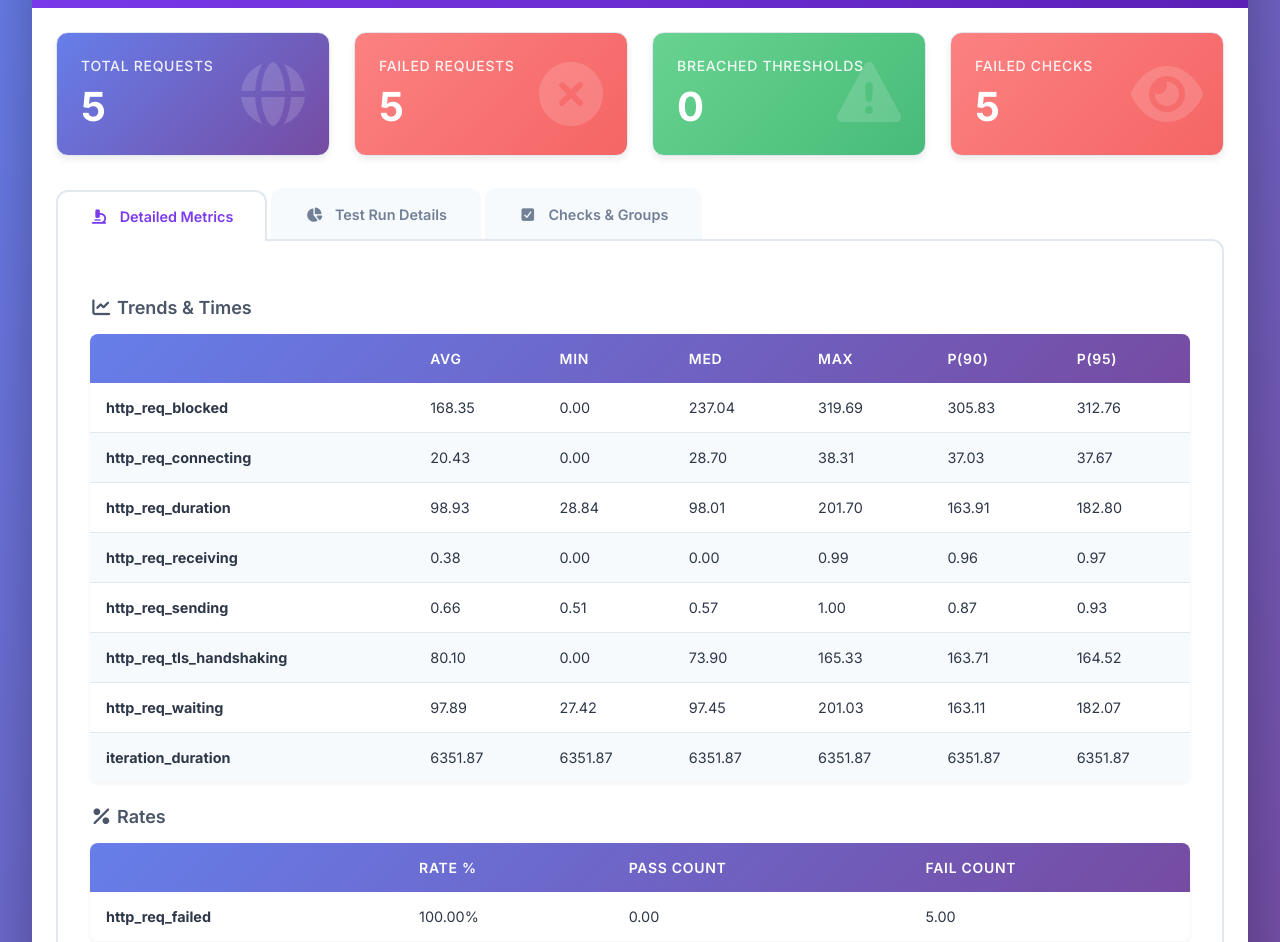
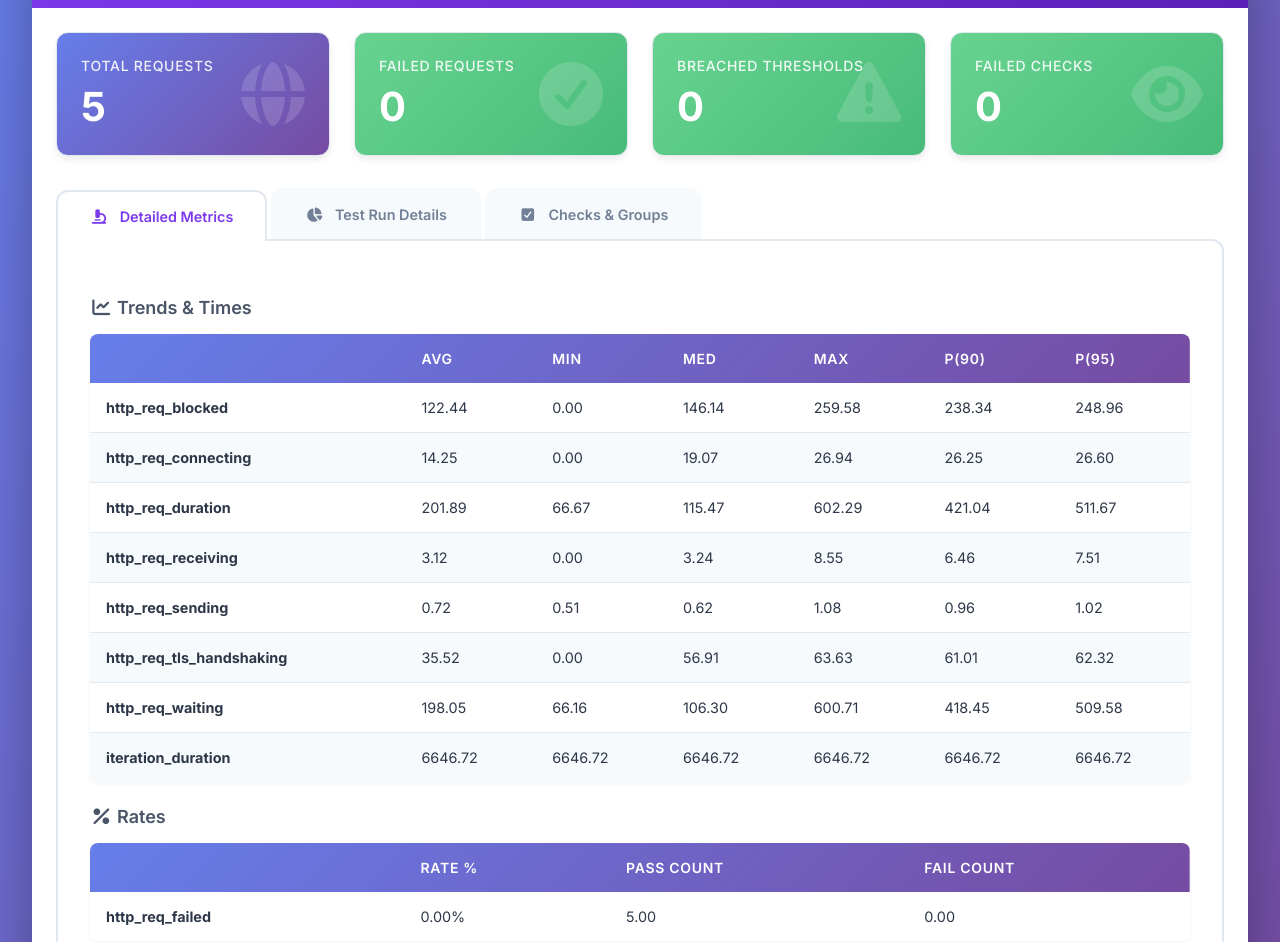
Before and after one commit to Nandajuturu770/k6-api-performance-testing-framework, a website: page reports/report_2026-04-20_23-16-23.html in a window 1280 px wide. Shown: the part 117-1059 px from the top of the page. Drawn offline with Linux system fonts and the light colour scheme.

Commit message:
API token implemation has dome successfully

```diff
--- a/config/env.js
+++ b/config/env.js
@@ -4,7 +4,7 @@ export const env = 'PROD';
  * Configuration file for school specified header configurations for API requests.
  */
 export const headerConfig = {
-    ORIGIN: 'https://manikanta.nprd.topschool.co.in',
-    REFERER: 'https://manikanta.nprd.topschool.co.in/',
-    X_TENANT_ID: '19g6xmkxzl68a'
+    ORIGIN: 'https://vidyapradhanp6.thetopschool.com',
+    REFERER: 'https://vidyapradhanp6.thetopschool.com/',
+    X_TENANT_ID: '19g6wlsyr9p1z'
 };
--- a/data/apis.csv
+++ b/data/apis.csv
@@ -1,6 +1,6 @@
 name,method,url,authRequired,expectedStatus,responseTime,payload
 auth,post,https://auth.thetopschool.com/api/v1/auth/login,false,201,1500,"{""userName"":""nttprmuser"",""password"":""Test@12345"",""rememberMe"":false,""userRoleId"":1,""deviceType"":""Web"",""organizationId"":null}"
-getDashboard,get,https://erpmastersuite.thetopschool.com/ngw/api/1.0.0/notification/dashboard,true,201,1000,""
-usersAchievements,get,https://erpmastersuite.thetopschool.com/api/1.0.0/gamification/admin/usersAchievements?userRoleId=3,true,201,1500,"{""userRoleId""=3}"
-instituteDetails,get,https://sa.thetopschool.com/api/v1/schoolAdmin/instituteDetails,true,304,1000,""
+getDashboard,get,https://erpmastersuite.thetopschool.com/ngw/api/1.0.0/notification/dashboard,true,200,1000,""
+usersAchievements,get,https://erpmastersuite.thetopschool.com/api/1.0.0/gamification/admin/usersAchievements?userRoleId=3,true,200,1500,"{""userRoleId""=3}"
+instituteDetails,get,https://sa.thetopschool.com/api/v1/schoolAdmin/instituteDetails,true,200,1000,""
 topPerformerList,post,https://sa.thetopschool.com/api/v1/admin/topPerformerList,true,201,1000,"{""userType"": ""Student"", ""gradeId"": """", ""userId"": 1}"
--- a/reports/report_2026-04-20T16-41-20-863Z.html
+++ b/reports/report_2026-04-20_23-16-23.html
@@ -10,7 +10,7 @@
     <link href="https://fonts.googleapis.com/css2?family=Inter:wght@300;400;500;600;700&display=swap" rel="stylesheet">
 
     <meta name="viewport" content="width=device-width, initial-scale=1.0" />
-    <title>Test Report: 2026-04-20 22:11</title>
+    <title>Test Report: 2026-04-20 23:16</title>
     <style>
       * {
         margin: 0;
@@ -473,7 +473,7 @@
       <header>
         <h1>
           <svg width="50" height="45" viewBox="0 0 50 45" fill="none"><path d="M31.968 34.681a2.007 2.007 0 002.011-2.003c0-1.106-.9-2.003-2.011-2.003a2.007 2.007 0 00-2.012 2.003c0 1.106.9 2.003 2.012 2.003z" fill="white"></path><path d="M39.575 0L27.154 16.883 16.729 9.31 0 45h50L39.575 0zM23.663 37.17l-2.97-4.072v4.072h-2.751V22.038l2.75 1.989v7.66l3.659-5.014 2.086 1.51-3.071 4.21 3.486 4.776h-3.189v.001zm8.305.17c-2.586 0-4.681-2.088-4.681-4.662 0-1.025.332-1.972.896-2.743l4.695-6.435 2.086 1.51-2.239 3.07a4.667 4.667 0 013.924 4.6c0 2.572-2.095 4.66-4.681 4.66z" fill="white"></path></svg>
-          Test Report: 2026-04-20 22:11
+          Test Report: 2026-04-20 23:16
         </h1>
       </header>
 
@@ -490,10 +490,10 @@
           </div>
 
 
-            <div class="metric-card danger">
-              <i class="fas fa-times-circle icon"></i>
+            <div class="metric-card success">
+              <i class="fas fa-check-circle icon"></i>
               <h4>Failed Requests</h4>
-              <div class="metric-value">5</div>
+              <div class="metric-value">0</div>
             </div>
 
 
@@ -503,10 +503,10 @@
             <div class="metric-value">0</div>
           </div>
 
-          <div class="metric-card danger">
+          <div class="metric-card success">
             <i class="fas fa-eye icon"></i>
             <h4>Failed Checks</h4>
-            <div class="metric-value">5</div>
+            <div class="metric-value">0</div>
           </div>
         </div>
 
@@ -542,136 +542,136 @@
                   <tr>
                     <td><b>http_req_blocked</b></td>
 
-                      <td class="">168.35</td>
+                      <td class="">122.44</td>
 
                       <td class="">0.00</td>
 
-                      <td class="">237.04</td>
+                      <td class="">146.14</td>
 
-                      <td class="">319.69</td>
+                      <td class="">259.58</td>
 
-                      <td class="">305.83</td>
+                      <td class="">238.34</td>
 
-                      <td class="">312.76</td>
+                      <td class="">248.96</td>
 
                   </tr>
 
                   <tr>
                     <td><b>http_req_connecting</b></td>
 
-                      <td class="">20.43</td>
+                      <td class="">14.25</td>
 
                       <td class="">0.00</td>
 
-                      <td class="">28.70</td>
+                      <td class="">19.07</td>
 
-                      <td class="">38.31</td>
+                      <td class="">26.94</td>
 
-                      <td class="">37.03</td>
+                      <td class="">26.25</td>
 
-                      <td class="">37.67</td>
+                      <td class="">26.60</td>
 
                   </tr>
 
                   <tr>
                     <td><b>http_req_duration</b></td>
 
-                      <td class="">98.93</td>
+                      <td class="">201.89</td>
 
-                      <td class="">28.84</td>
+                      <td class="">66.67</td>
 
-                      <td class="">98.01</td>
+                      <td class="">115.47</td>
 
-                      <td class="">201.70</td>
+                      <td class="">602.29</td>
 
-                      <td class="">163.91</td>
+                      <td class="">421.04</td>
 
-                      <td class="">182.80</td>
+                      <td class="">511.67</td>
 
                   </tr>
 
                   <tr>
                     <td><b>http_req_receiving</b></td>
 
-                      <td class="">0.38</td>
+                      <td class="">3.12</td>
 
                       <td class="">0.00</td>
 
-                      <td class="">0.00</td>
+                      <td class="">3.24</td>
 
-                      <td class="">0.99</td>
+                      <td class="">8.55</td>
 
-                      <td class="">0.96</td>
+                      <td class="">6.46</td>
 
-                      <td class="">0.97</td>
+                      <td class="">7.51</td>
 
                   </tr>
 
                   <tr>
                     <td><b>http_req_sending</b></td>
 
-                      <td class="">0.66</td>
+                      <td class="">0.72</td>
 
                       <td class="">0.51</td>
 
-                      <td class="">0.57</td>
+                      <td class="">0.62</td>
 
-                      <td class="">1.00</td>
+                      <td class="">1.08</td>
 
-                      <td class="">0.87</td>
+                      <td class="">0.96</td>
 
-                      <td class="">0.93</td>
+                      <td class="">1.02</td>
 
                   </tr>
 
                   <tr>
                     <td><b>http_req_tls_handshaking</b></td>
 
-                      <td class="">80.10</td>
+                      <td class="">35.52</td>
 
                       <td class="">0.00</td>
 
-                      <td class="">73.90</td>
+                      <td class="">56.91</td>
 
-                      <td class="">165.33</td>
+                      <td class="">63.63</td>
 
-                      <td class="">163.71</td>
+                      <td class="">61.01</td>
 
-                      <td class="">164.52</td>
+                      <td class="">62.32</td>
 
                   </tr>
 
                   <tr>
                     <td><b>http_req_waiting</b></td>
 
-                      <td class="">97.89</td>
+                      <td class="">198.05</td>
 
-                      <td class="">27.42</td>
+                      <td class="">66.16</td>
 
-                      <td class="">97.45</td>
+                      <td class="">106.30</td>
 
-                      <td class="">201.03</td>
+                      <td class="">600.71</td>
 
-                      <td class="">163.11</td>
+                      <td class="">418.45</td>
 
-                      <td class="">182.07</td>
+                      <td class="">509.58</td>
 
                   </tr>
 
                   <tr>
                     <td><b>iteration_duration</b></td>
 
-                      <td class="">6351.87</td>
+                      <td class="">6646.72</td>
 
-                      <td class="">6351.87</td>
+                      <td class="">6646.72</td>
 
-                      <td class="">6351.87</td>
+                      <td class="">6646.72</td>
 
-                      <td class="">6351.87</td>
+                      <td class="">6646.72</td>
 
-                      <td class="">6351.87</td>
+                      <td class="">6646.72</td>
 
-                      <td class="">6351.87</td>
+                      <td class="">6646.72</td>
 
                   </tr>
 
@@ -698,9 +698,9 @@
                       <td
                         class=""
                         title="Failure rate (for *_failed metrics; aligns with Fail Count)"
-                      >100.00%</td>
+                      >0.00%</td>
+                      <td class="">5.00</td>
                       <td class="">0.00</td>
-                      <td class="">5.00</td>
                   </tr>
 
                 </tbody>
@@ -724,11 +724,11 @@
                   <i class="fas fa-eye icon"></i>
                   <div class="stat-row">
                     <span class="stat-label">Passed</span>
-                    <span class="stat-value">5</span>
+                    <span class="stat-value">10</span>
                   </div>
                   <div class="stat-row">
                     <span class="stat-label">Failed</span>
-                    <span class="stat-value">5</span>
+                    <span class="stat-value">0</span>
                   </div>
                 </div>
 
@@ -743,7 +743,7 @@
                   </div>
                   <div class="stat-row">
                     <span class="stat-label">Rate</span>
-                    <span class="stat-value">0.16/s</span>
+                    <span class="stat-value">0.15/s</span>
                   </div>
                 </div>
 
@@ -774,7 +774,7 @@
                 <div class="stat-row">
                   <span class="stat-label">Rate</span>
                   <span class="stat-value">
-                    0.79/s
+                    0.75/s
 
                   </span>
                 </div>
@@ -829,10 +829,10 @@
               <tbody>
 
                   <tr class="checkDetails">
-                    <td width="50%">auth - status Exp : 201; actual: 503</td>
+                    <td width="50%">auth - status Exp : 201; actual: 201</td>
+                    <td class="good">1</td>
                     <td class="">0</td>
-                    <td class="failed">1</td>
-                    <td class="failed">0.00</td>
+                    <td class="">100.00</td>
                   </tr>
 
                   <tr class="checkDetails">
@@ -843,10 +843,10 @@
                   </tr>
 
                   <tr class="checkDetails">
-                    <td width="50%">getDashboard - status Exp : 201; actual: 400</td>
+                    <td width="50%">getDashboard - status Exp : 200; actual: 200</td>
+                    <td class="good">1</td>
                     <td class="">0</td>
-                    <td class="failed">1</td>
-                    <td class="failed">0.00</td>
+                    <td class="">100.00</td>
                   </tr>
 
                   <tr class="checkDetails">
@@ -857,10 +857,10 @@
                   </tr>
 
                   <tr class="checkDetails">
-                    <td width="50%">usersAchievements - status Exp : 201; actual: 400</td>
+                    <td width="50%">usersAchievements - status Exp : 200; actual: 200</td>
+                    <td class="good">1</td>
                     <td class="">0</td>
-                    <td class="failed">1</td>
-                    <td class="failed">0.00</td>
+                    <td class="">100.00</td>
                   </tr>
 
                   <tr class="checkDetails">
@@ -871,10 +871,10 @@
                   </tr>
 
                   <tr class="checkDetails">
-                    <td width="50%">instituteDetails - status Exp : 304; actual: 403</td>
+                    <td width="50%">instituteDetails - status Exp : 200; actual: 200</td>
+                    <td class="good">1</td>
                     <td class="">0</td>
-                    <td class="failed">1</td>
-                    <td class="failed">0.00</td>
+                    <td class="">100.00</td>
                   </tr>
 
                   <tr class="checkDetails">
@@ -885,10 +885,10 @@
                   </tr>
 
                   <tr class="checkDetails">
-                    <td width="50%">topPerformerList - status Exp : 201; actual: 403</td>
+                    <td width="50%">topPerformerList - status Exp : 201; actual: 201</td>
+                    <td class="good">1</td>
                     <td class="">0</td>
-                    <td class="failed">1</td>
-                    <td class="failed">0.00</td>
+                    <td class="">100.00</td>
                   </tr>
 
                   <tr class="checkDetails">
--- a/utils/httpRequest.js
+++ b/utils/httpRequest.js
@@ -15,8 +15,11 @@ export function callAPI(api) {
     const method = (api.method || '').toLowerCase();
     const reqBody = api.payload ? JSON.stringify(api.payload) : null;
     const params = {
-        headers: api.authRequired == true ? JSON.parse(setHeaders(getToken(env))) : JSON.parse(headersWithoutToken),
+        headers: api.authRequired === "true" ? JSON.parse(setHeaders(getToken(env))) : JSON.parse(headersWithoutToken),
     };
+
+    console.log("Headers of API:", JSON.stringify(params.headers, null, 2));
+    console.log("Payload of API:", JSON.stringify(api.payload, null, 2));
 
     switch (method) {
         case 'get':
```
Also changed, not shown: test/mainTest.js (+9 -1 lines).
